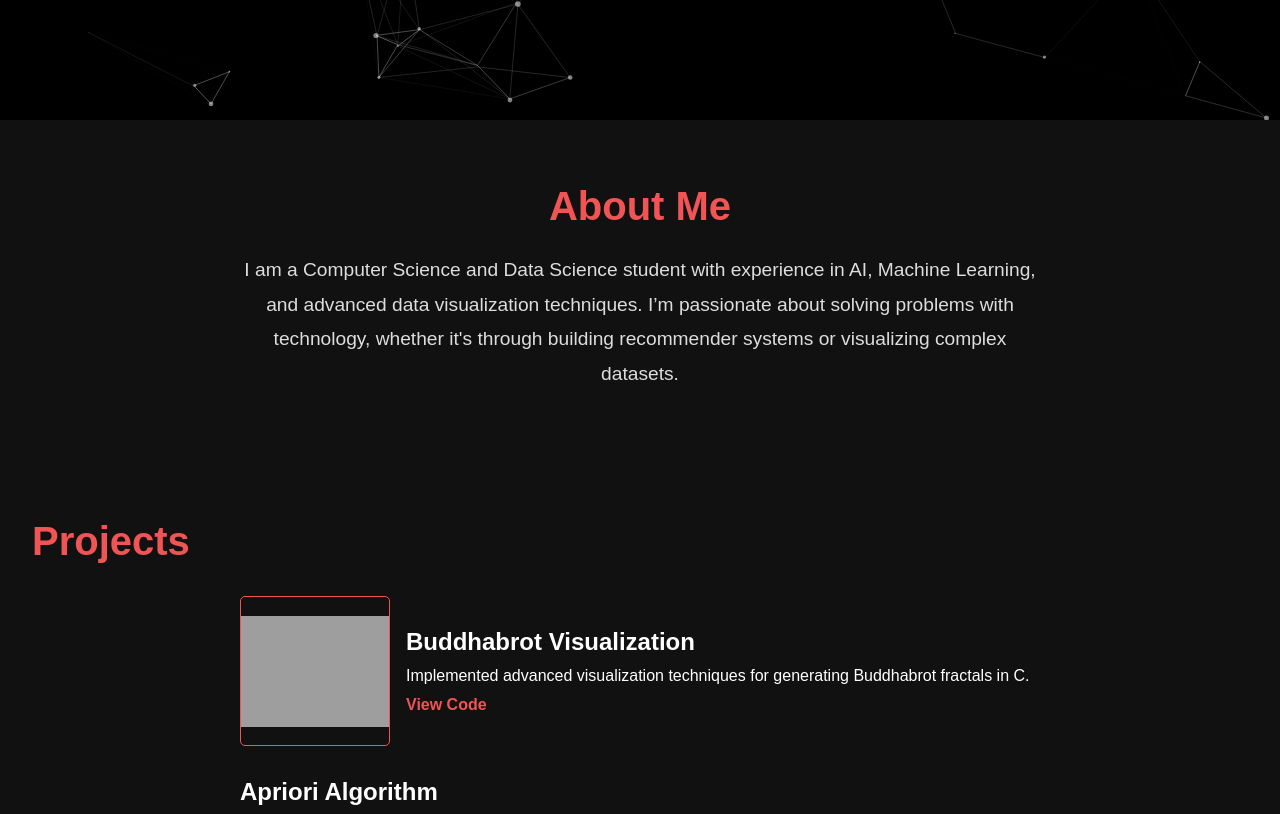
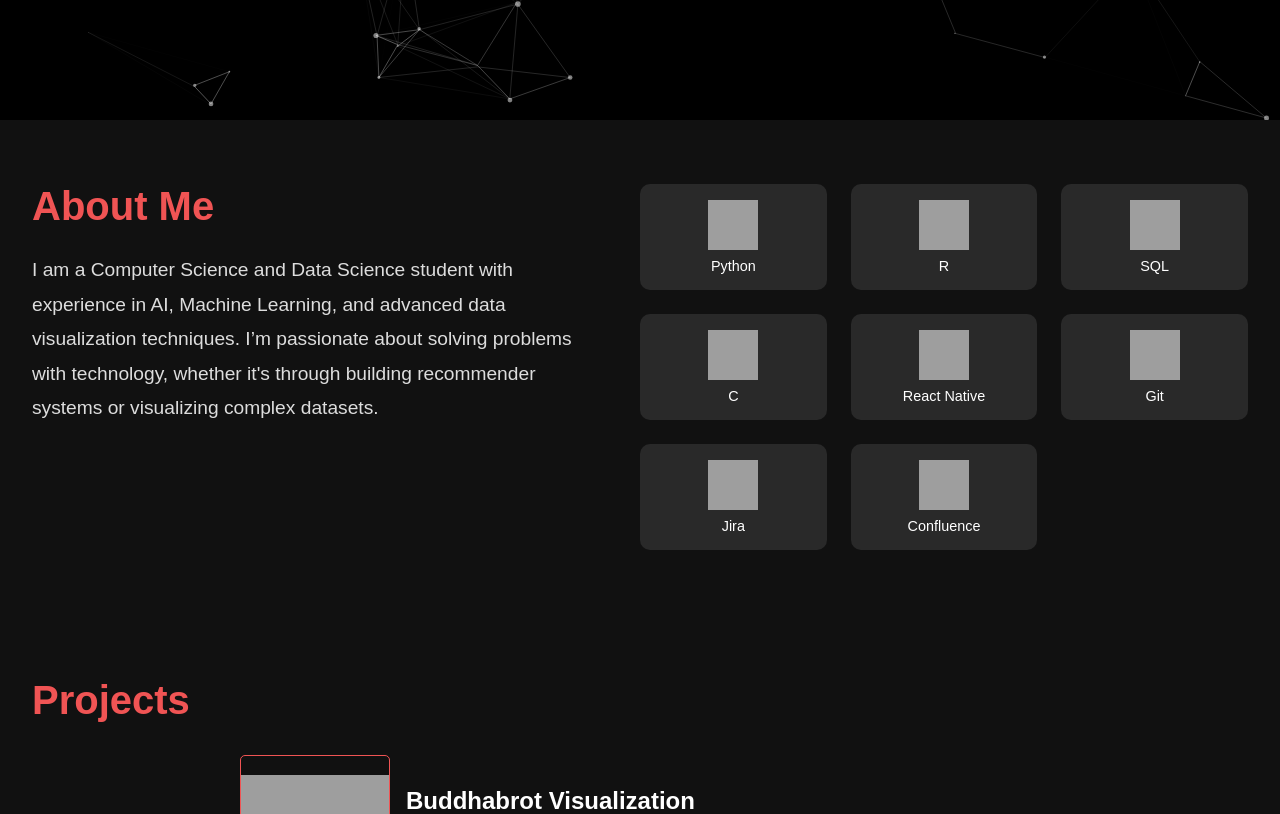
Before and after one commit to Hriday04/Hriday04.github.io, a plain HTML site: page index.html in a window 1280 px wide. Shown: the part 680-1494 px from the top of the page. Drawn offline with nearby package versions, Linux system fonts and the light colour scheme; grey boxes are pictures that could not be loaded.

Commit message:
Update index.html

```diff
--- a/index.html
+++ b/index.html
@@ -18,7 +18,7 @@
             font-family: 'Arial', sans-serif;
             color: white;
             scroll-behavior: smooth;
-            background-color: #000001;
+            background-color: #000000;
         }
 
         /* Background Particles */
@@ -127,10 +127,18 @@
         }
 
         /* About Section */
-        .about {
+        .about-skills {
+            display: flex;
+            justify-content: space-between;
+            align-items: flex-start;
             padding: 4rem 2rem;
             background-color: #111;
-            text-align: center;
+        }
+
+        .about {
+            width: 50%;
+            text-align: left;
+            padding-right: 2rem;
         }
 
         .about h2 {
@@ -143,8 +151,43 @@
             font-size: 1.2rem;
             line-height: 1.8;
             max-width: 800px;
-            margin: 0 auto;
             color: #ddd;
+        }
+
+        .skills {
+            width: 50%;
+            display: grid;
+            grid-template-columns: repeat(3, 1fr);
+            gap: 1.5rem;
+            align-items: center;
+            justify-content: center;
+        }
+
+        .skill {
+            display: flex;
+            flex-direction: column;
+            align-items: center;
+            justify-content: center;
+            background: rgba(255, 255, 255, 0.1);
+            padding: 1rem;
+            border-radius: 10px;
+            transition: transform 0.3s ease;
+        }
+
+        .skill:hover {
+            transform: scale(1.1);
+        }
+
+        .skill img {
+            width: 50px;
+            height: 50px;
+            margin-bottom: 0.5rem;
+        }
+
+        .skill p {
+            font-size: 0.9rem;
+            color: white;
+            margin: 0;
         }
 
         /* Projects Section */
@@ -236,12 +279,51 @@
     </div>
 
     <!-- About Section -->
-    <section id="about" class="about">
-        <h2>About Me</h2>
-        <p>
-            I am a Computer Science and Data Science student with experience in AI, Machine Learning, and advanced data visualization techniques. I’m passionate about solving problems with technology, whether it's through building recommender systems or visualizing complex datasets.
-        </p>
-    </section>
+    <div id="about" class="about-skills">
+        <!-- About Section -->
+        <div class="about">
+            <h2>About Me</h2>
+            <p>
+                I am a Computer Science and Data Science student with experience in AI, Machine Learning, and advanced data visualization techniques. I’m passionate about solving problems with technology, whether it's through building recommender systems or visualizing complex datasets.
+            </p>
+        </div>
+
+        <!-- Skills Section -->
+        <div class="skills">
+            <div class="skill">
+                <img src="https://upload.wikimedia.org/wikipedia/commons/c/c3/Python-logo-notext.svg" alt="Python Logo">
+                <p>Python</p>
+            </div>
+            <div class="skill">
+                <img src="https://www.r-project.org/Rlogo.png" alt="R Logo">
+                <p>R</p>
+            </div>
+            <div class="skill">
+                <img src="https://upload.wikimedia.org/wikipedia/commons/8/87/Sql_data_base_with_logo.png" alt="SQL Logo">
+                <p>SQL</p>
+            </div>
+            <div class="skill">
+                <img src="https://upload.wikimedia.org/wikipedia/commons/1/19/C_Logo.png" alt="C Logo">
+                <p>C</p>
+            </div>
+            <div class="skill">
+                <img src="https://upload.wikimedia.org/wikipedia/commons/a/a7/React-icon.svg" alt="React Native Logo">
+                <p>React Native</p>
+            </div>
+            <div class="skill">
+                <img src="https://git-scm.com/images/logos/downloads/Git-Icon-1788C.png" alt="Git Logo">
+                <p>Git</p>
+            </div>
+            <div class="skill">
+                <img src="https://upload.wikimedia.org/wikipedia/en/6/68/Jira_Software_Logo.png" alt="Jira Logo">
+                <p>Jira</p>
+            </div>
+            <div class="skill">
+                <img src="https://upload.wikimedia.org/wikipedia/en/f/fd/Confluence_Logo.png" alt="Confluence Logo">
+                <p>Confluence</p>
+            </div>
+        </div>
+    </div>
 
     <!-- Projects Section -->
     <section id="projects" class="projects">
```
